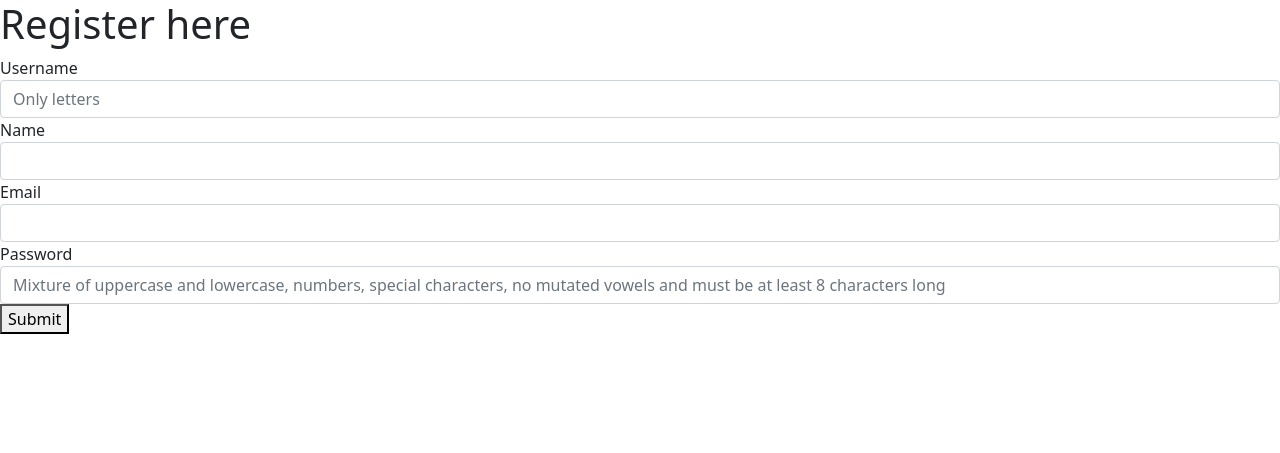
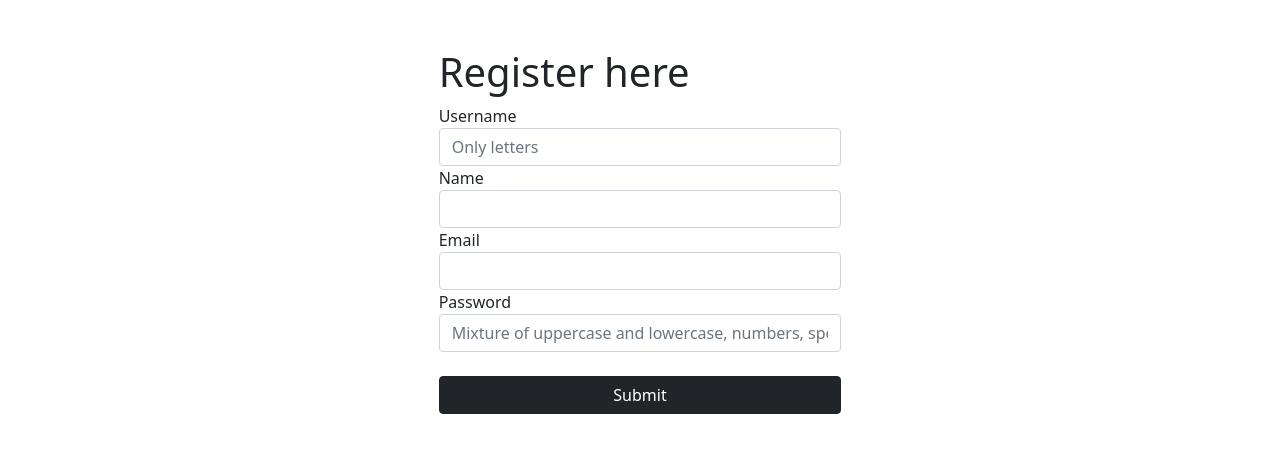
Before and after one commit to Jannik66/nokes, a PHP site: page /register.php in a window 1280 px wide. Shown: the top 453 px of the page. Run offline with PHP 8.4, Linux system fonts and the light colour scheme; some libraries are stand-ins or nearby versions.

Commit message:
Add styling

```diff
--- a/php/pages/register.php
+++ b/php/pages/register.php
@@ -22,6 +22,7 @@ if ($_SERVER['REQUEST_METHOD'] == "POST") {
     <link href="https://cdn.jsdelivr.net/npm/bootstrap@5.0.0-beta1/dist/css/bootstrap.min.css" rel="stylesheet">
 </head>
 <body>
+    <div class="container col-4 mt-5">
     <h1> Register here</h1>
 
     <?php
@@ -55,8 +56,11 @@ if ($_SERVER['REQUEST_METHOD'] == "POST") {
             placeholder="Mixture of uppercase and lowercase, numbers, special characters, no mutated vowels and must be at least 8 characters long"
             pattern="^[ -~]+$" minLength="8" maxLength="255" value="" required/>
         </div>
-        <button type="submit" name="button" value="submit">Submit</button>
+        <div class="d-grid mt-4">
+        <button class="btn btn-dark" type="submit" name="button" value="submit">Submit</button>
     </form>
+    </div>
+    </div>
 </body>
 
 <script src="https://cdn.jsdelivr.net/npm/@popperjs/core@2.5.4/dist/umd/popper.min.js" integrity="sha384-q2kxQ16AaE6UbzuKqyBE9/u/KzioAlnx2maXQHiDX9d4/zp8Ok3f+M7DPm+Ib6IU" crossorigin="anonymous"></script>
```
Also changed, not shown: php/pages/login.php (+12 -7 lines).
